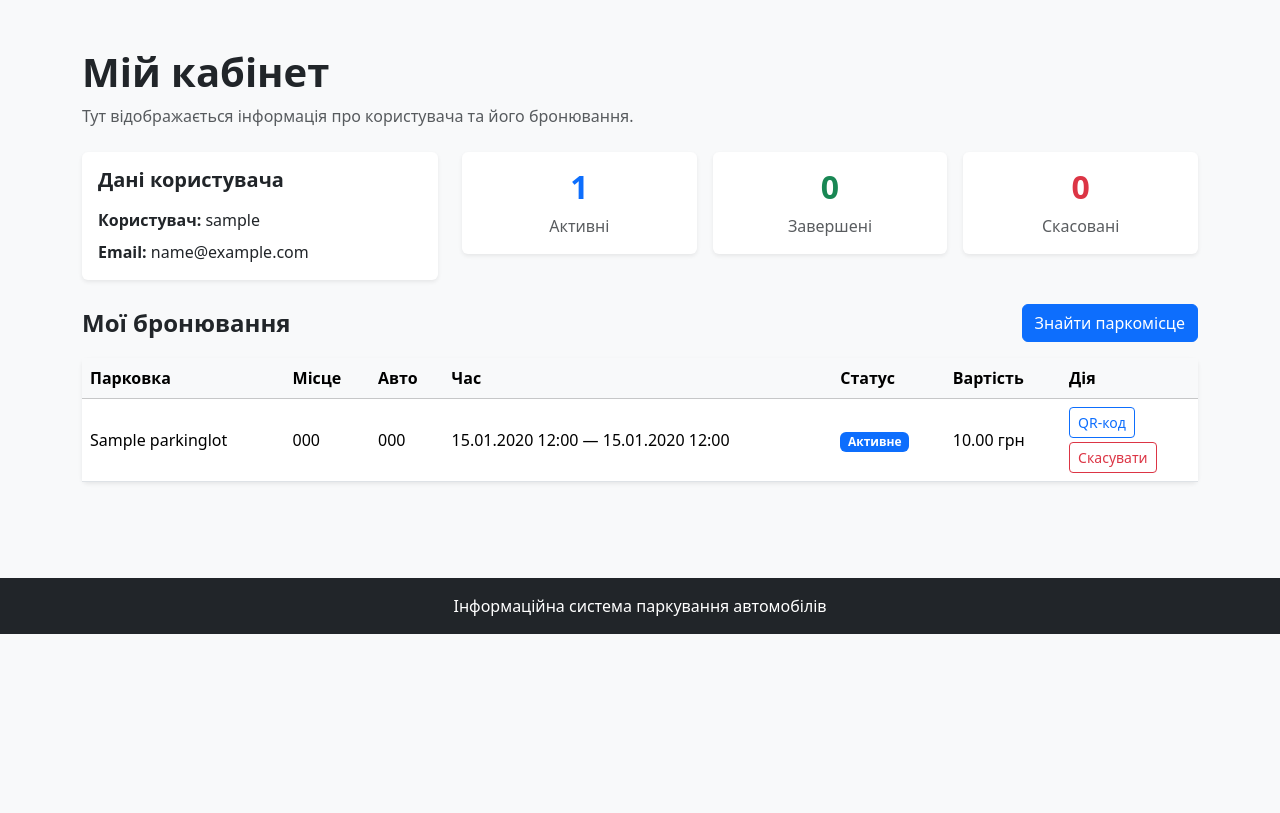
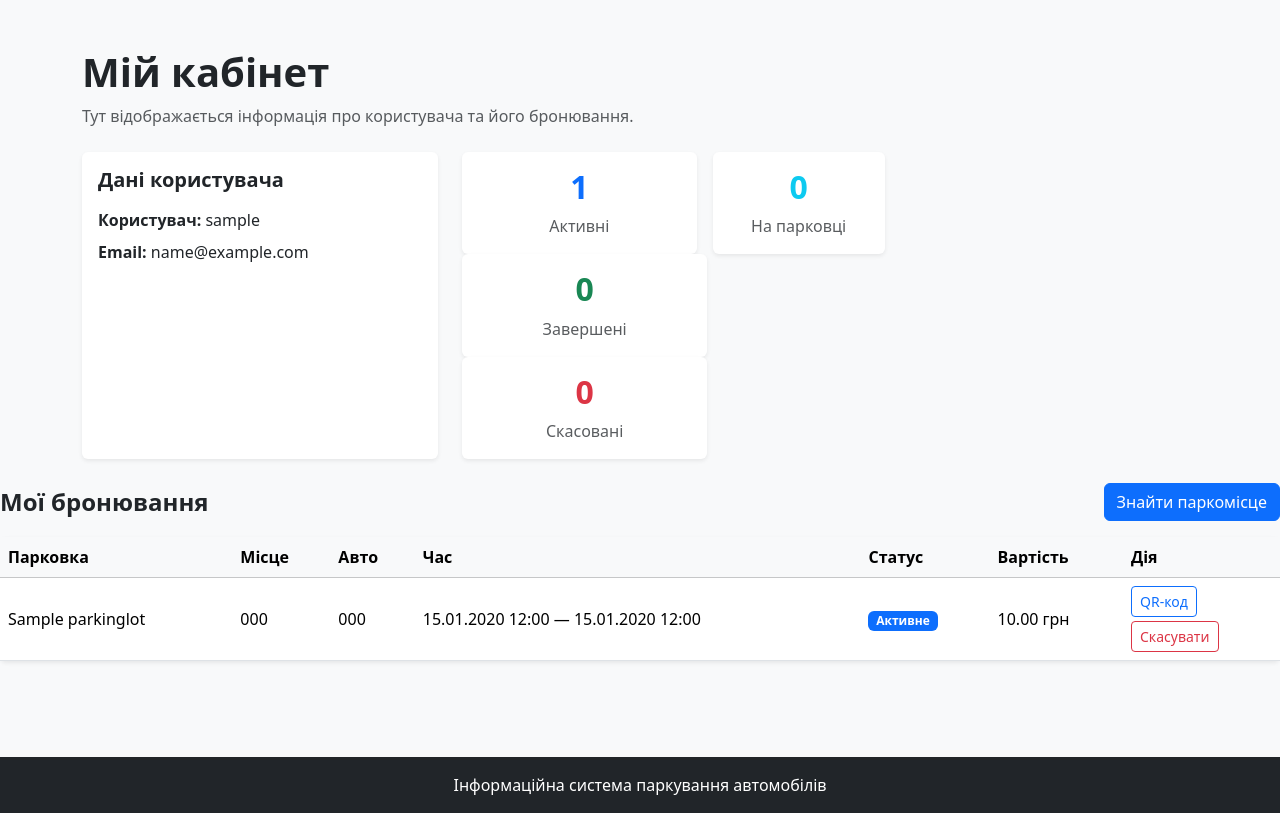
Before and after one commit to kaolinhida/parking-system, a Django app: page /accounts/profile/ in a window 1280 px wide. Shown: the part 56-869 px from the top of the page. Before the commit the page ends 690 px from the top, so only its background shows below. Run offline with Django 5.2, Linux system fonts and the light colour scheme; a user stored in the database is signed in; tables that the repository leaves empty hold one stand-in row (values such as "Sample post").

Commit message:
Fix reservation status display in profile

```diff
--- a/accounts/views.py
+++ b/accounts/views.py
@@ -39,12 +39,14 @@ def profile(request):
     )
 
     active_count = reservations.filter(status=Reservation.STATUS_ACTIVE).count()
+    checked_in_count = reservations.filter(status=Reservation.STATUS_CHECKED_IN).count()
     cancelled_count = reservations.filter(status=Reservation.STATUS_CANCELLED).count()
     completed_count = reservations.filter(status=Reservation.STATUS_COMPLETED).count()
 
     return render(request, 'accounts/profile.html', {
         'reservations': reservations,
         'active_count': active_count,
+        'checked_in_count': checked_in_count,
         'cancelled_count': cancelled_count,
         'completed_count': completed_count,
     })
--- a/templates/accounts/profile.html
+++ b/templates/accounts/profile.html
@@ -44,6 +44,16 @@
                             </div>
                         </div>
                     </div>
+
+            <div class="col-md-3">
+                <div class="card border-0 shadow-sm">
+                    <div class="card-body text-center">
+                        <div class="h2 fw-bold text-info">{{ checked_in_count }}</div>
+                        <div class="text-muted">На парковці</div>
+                    </div>
+                </div>
+            </div>
+        </div>
 
                     <div class="col-md-4">
                         <div class="card border-0 shadow-sm">
@@ -103,12 +113,16 @@
                                     </td>
                                     <td>
                                         {% if reservation.status == 'active' %}
-                                            <span class="badge bg-primary">Активне</span>
-                                        {% elif reservation.status == 'cancelled' %}
-                                            <span class="badge bg-danger">Скасоване</span>
-                                        {% else %}
-                                            <span class="badge bg-success">Завершене</span>
-                                        {% endif %}
+    <span class="badge bg-primary">Активне</span>
+{% elif reservation.status == 'checked_in' %}
+    <span class="badge bg-info text-dark">Авто на парковці</span>
+{% elif reservation.status == 'cancelled' %}
+    <span class="badge bg-danger">Скасоване</span>
+{% elif reservation.status == 'completed' %}
+    <span class="badge bg-success">Завершене</span>
+{% else %}
+    <span class="badge bg-secondary">{{ reservation.get_status_display }}</span>
+{% endif %}
                                     </td>
                                     <td>{{ reservation.total_price }} грн</td>
                                     <td>
```
